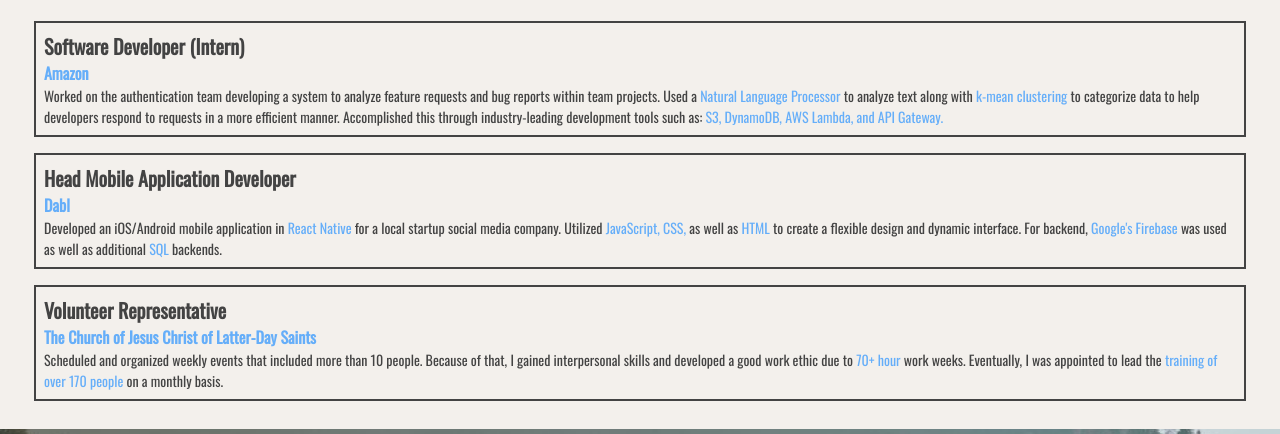
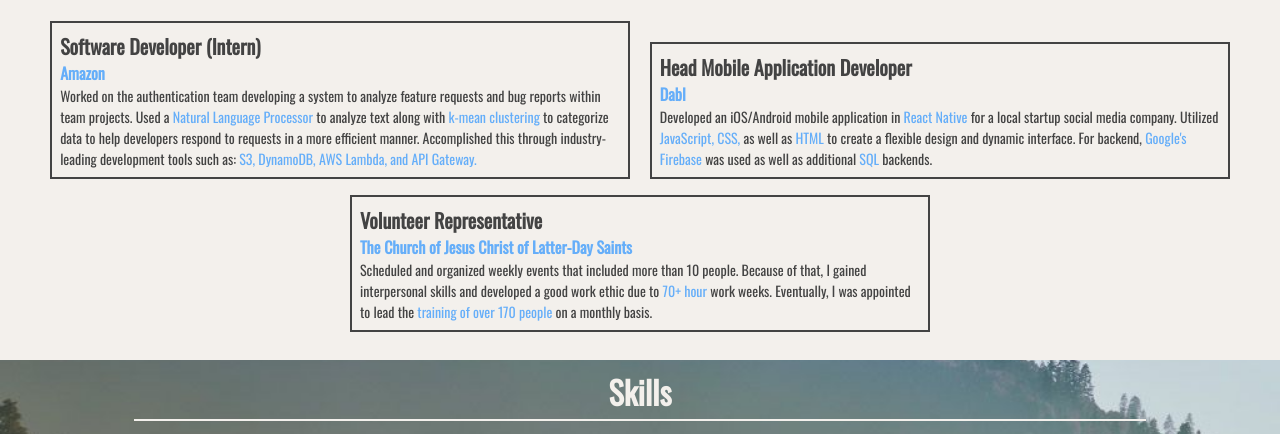
Before and after one commit to iAmTanner/portfolio, a plain HTML site: page index.html in a window 1280 px wide. Shown: the part 338-772 px from the top of the page. Drawn offline with nearby package versions, Linux system fonts and the light colour scheme.

Commit message:
Fixed some styling

```diff
--- a/style.css
+++ b/style.css
@@ -148,6 +148,7 @@ body {
     border-width: 2px;
     border-color: #434343;
     padding: 8px;
+    max-width: 70vh;
 }
 
 .experience_list_item h4 {
```
